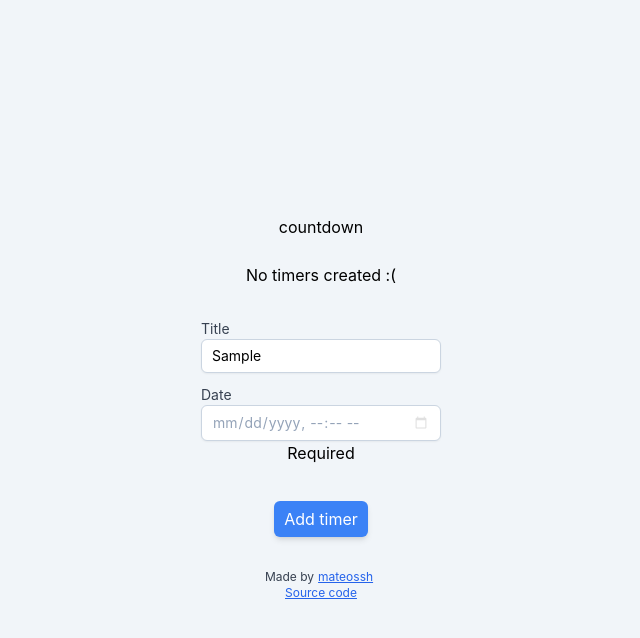
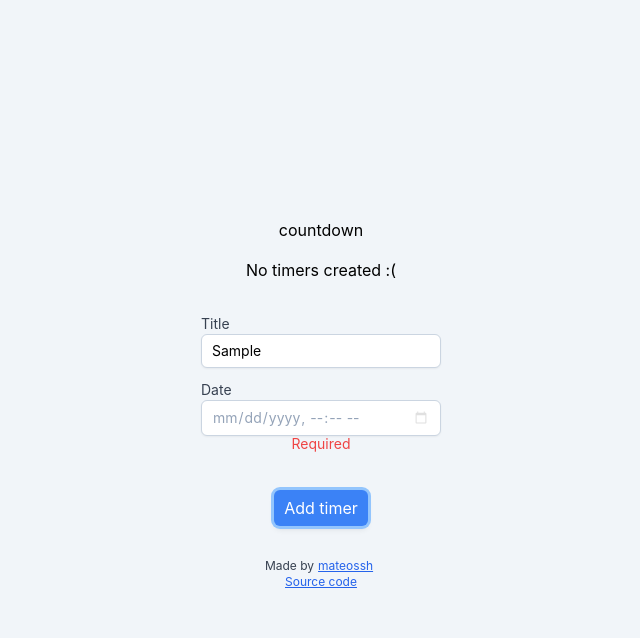
Before and after one commit to mateossh/countdown, a React (Vite) app: page / in a window 1280 px wide. Both pictures are taken after typing "Sample" into the empty fields and a click on the button "Add timer". Shown: the top 638 px of the page, without its empty margins (319-959 px from the left). Built offline with nearby package versions, Linux system fonts and the light colour scheme.

Commit message:
feat: style button and validation errors

```diff
--- a/src/App.tsx
+++ b/src/App.tsx
@@ -43,11 +43,12 @@ function App() {
   }
 
   const timersListClasses = 'my-2';
-  const formInputWrapperClasses = 'w-full my-3';
+  const inputWrapperClasses = 'w-full my-3';
+  const inputErrorClasses = 'text-sm text-red-500 -mt-0.5';
 
   return (
     <div className="flex flex-col justify-center items-center h-screen text-center bg-slate-100">
-      <header className="py-4">
+      <header className="py-2">
         <p>countdown</p>
       </header>
 
@@ -82,7 +83,7 @@ function App() {
         >
           {({ errors, touched }) => (
             <Form className="my-8">
-              <div className={formInputWrapperClasses}>
+              <div className={inputWrapperClasses}>
                 <label
                   htmlFor="title"
                 >
@@ -93,10 +94,11 @@ function App() {
                   name="title"
                   placeholder="Title"
                 />
-                {errors.title && touched.title && <div>{errors.title}</div>}
+                {errors.title && touched.title &&
+                 <div className={inputErrorClasses}>{errors.title}</div>}
               </div>
 
-              <div className={formInputWrapperClasses}>
+              <div className={inputWrapperClasses}>
                 <label
                   htmlFor="date"
                 >
@@ -108,7 +110,8 @@ function App() {
                   placeholder="date"
                   type="datetime-local"
                 />
-                {errors.date && touched.date && <div>{errors.date}</div>}
+                {errors.date && touched.date &&
+                 <div className={inputErrorClasses}>{errors.date}</div>}
               </div>
 
               <button type="submit">Add timer</button>
--- a/src/index.css
+++ b/src/index.css
@@ -44,5 +44,5 @@ input::-webkit-calendar-picker-indicator:hover {
 }
 
 button[type="submit"] {
-  @apply rounded-md mt-6 py-1.5 px-2.5 bg-blue-500 text-white shadow-md hover:shadow-lg
+  @apply rounded-md mt-6 py-1.5 px-2.5 bg-blue-500 hover:bg-blue-600 active:bg-blue-700 text-white shadow-md hover:shadow-lg focus:outline-none focus:ring focus:ring-blue-300
 }
--- a/tailwind.config.js
+++ b/tailwind.config.js
@@ -5,7 +5,11 @@ module.exports = {
     "./src/**/*.{js,ts,jsx,tsx}",
   ],
   theme: {
-    extend: {},
+    extend: {
+      fontSize: {
+        'testsize': '.825rem',
+      },
+    },
   },
   plugins: [],
 }
```
